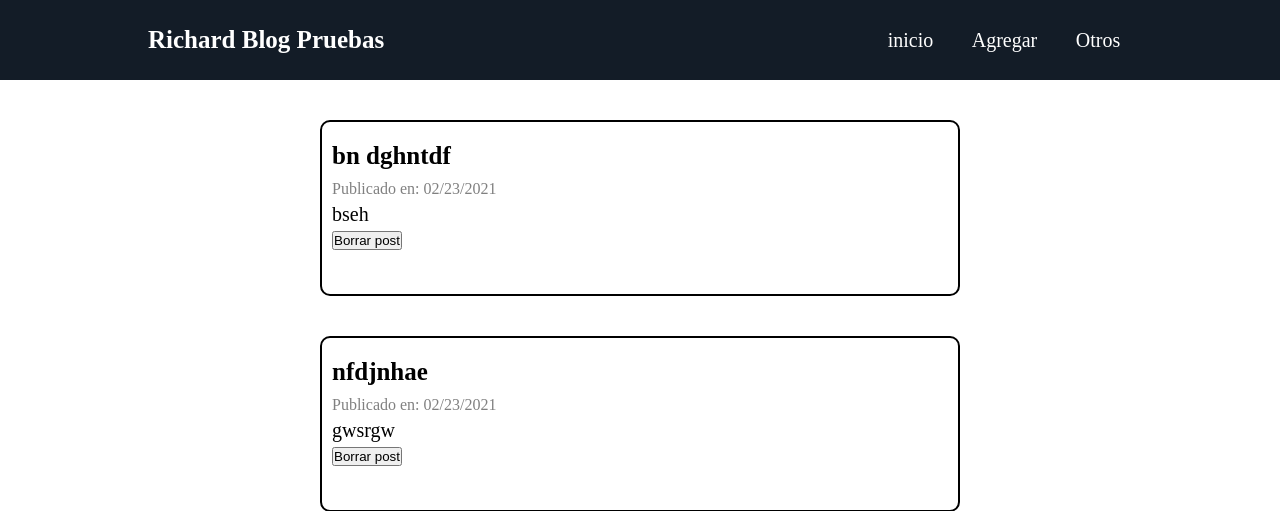
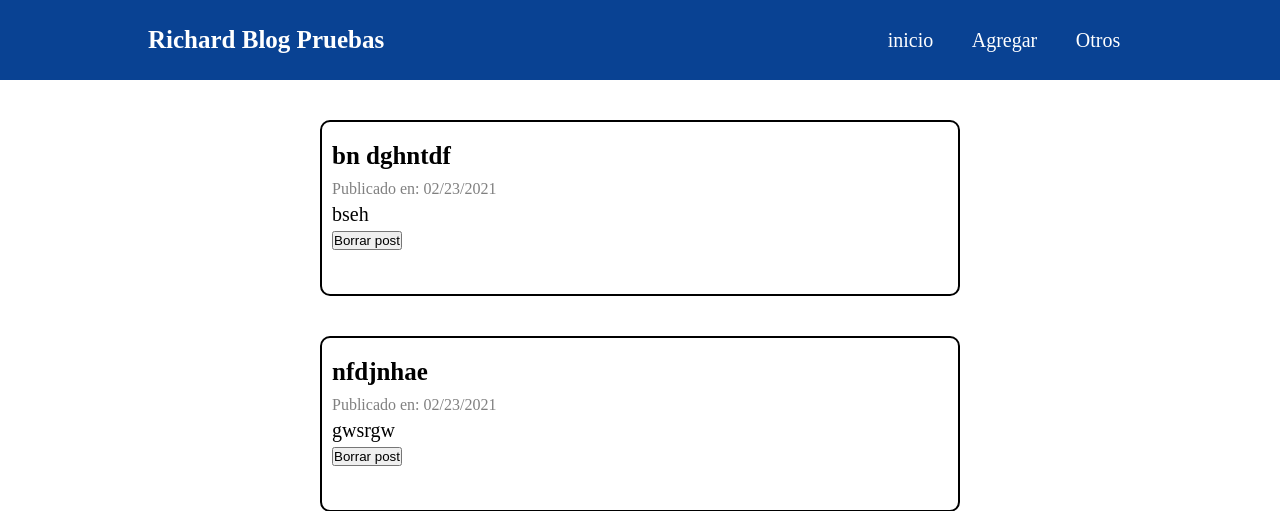
Before and after one commit to RichardRivero/PracticBlogFlask, a Flask app: page / in a window 1280 px wide. Shown: the top 511 px of the page. Run offline with Flask 2, Linux system fonts and the light colour scheme; data comes from the database, SQL or seed files in the repository.

Commit message:
modificacion de color style.css

```diff
--- a/static/style.css
+++ b/static/style.css
@@ -22,7 +22,7 @@ a{
 	color: white;
 }
 .main-head{
-	background: #131c27;
+	background: #094293;
 	color: white;
 }
 nav{
--- a/templates/inicio.html
+++ b/templates/inicio.html
@@ -2,6 +2,7 @@
 {% block body %}
 
 {% for post in posts %}
+
 <section>
     <h3 class="post-title">{{post.titulo}}</h3>
         <p class="date"> Publicado en: {{ post.fecha.strftime('%m/%d/%Y')}}</p>
@@ -11,5 +12,5 @@
         </form>
 </section>
 
- {% endfor %}
+{% endfor %}
 {% endblock %}
```
